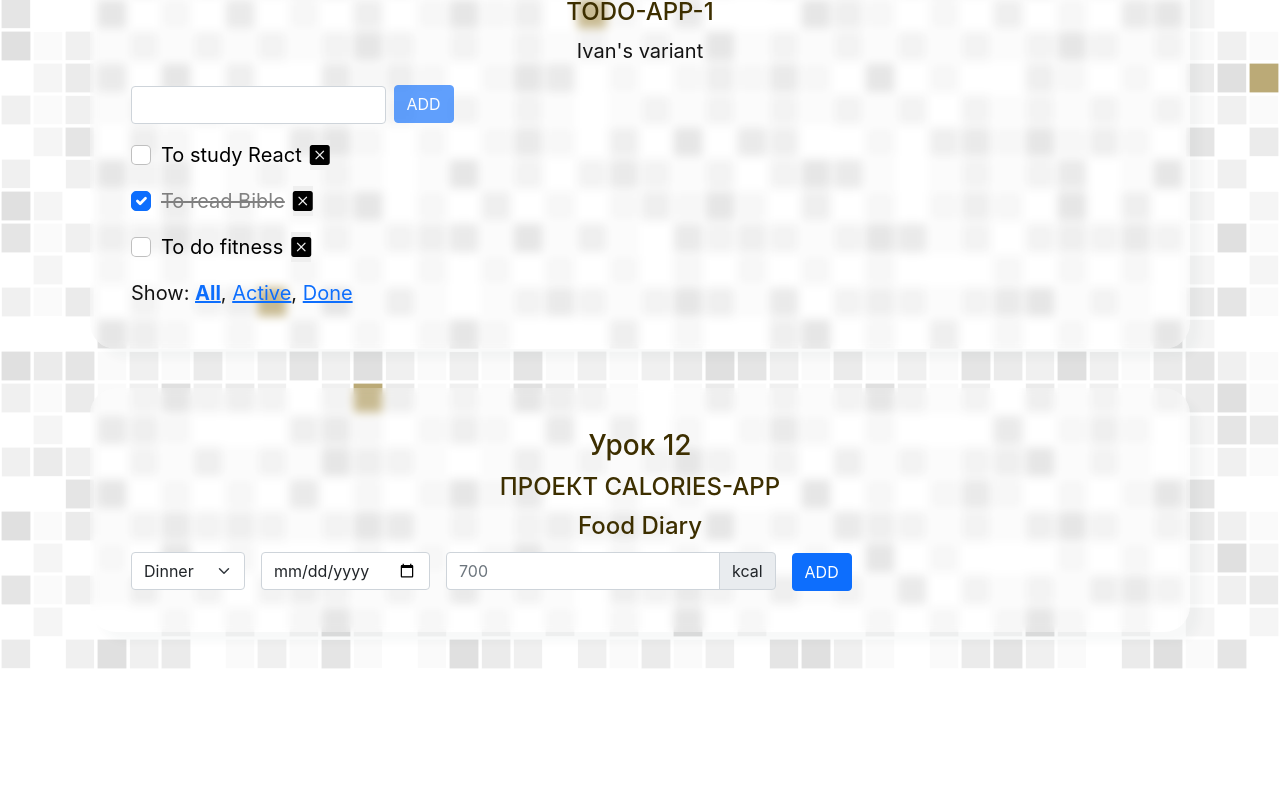
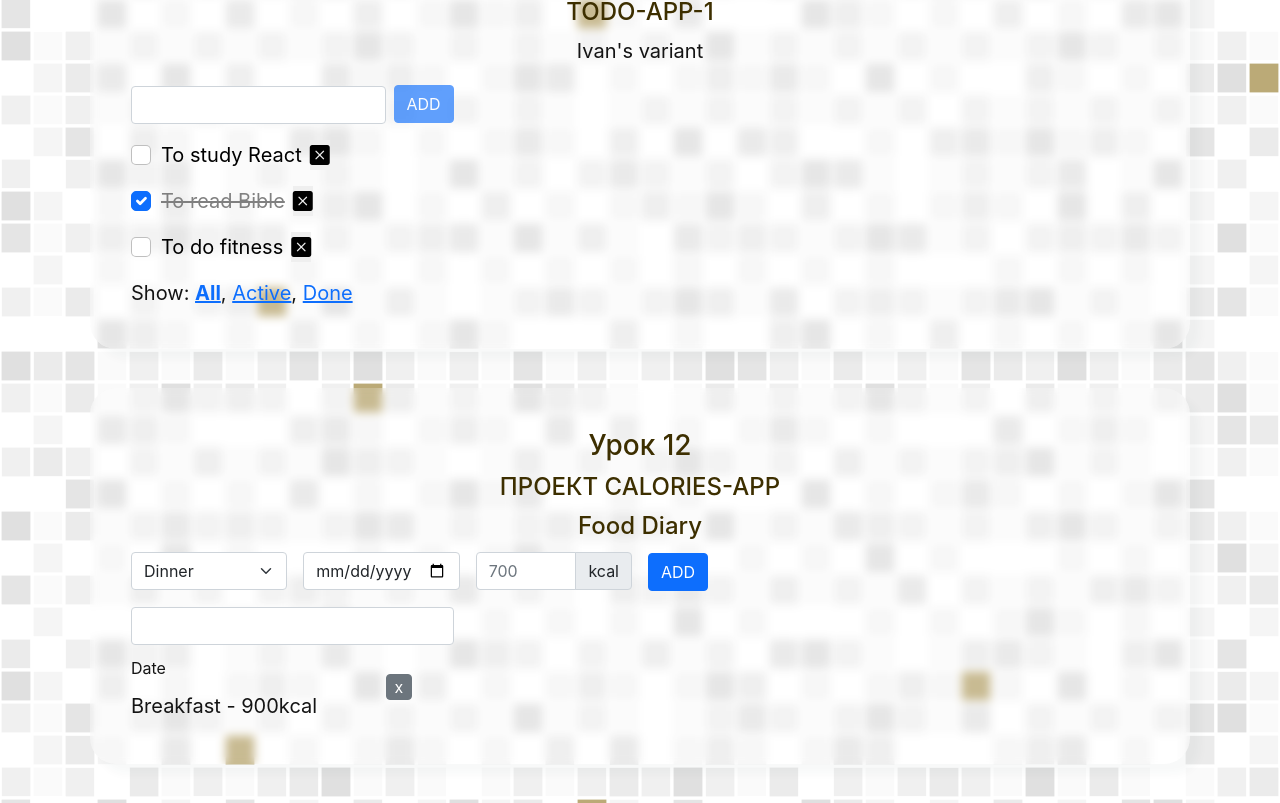
Before and after one commit to ybeliaev/react-basics-course, a React (Create React App) app: page / in a window 1280 px wide. Shown: the part 6018-6821 px from the top of the page. Before the commit the page ends 6689 px from the top, so only its background shows below. Built offline with nearby package versions, Linux system fonts and the light colour scheme.

Commit message:
add html for search panel

```diff
--- a/src/lessons/12-calories-app/index.tsx
+++ b/src/lessons/12-calories-app/index.tsx
@@ -6,8 +6,8 @@
       <h3>Урок 12</h3>
       <h4>ПРОЕКТ CALORIES-APP</h4>
       <h4>Food Diary</h4>
-      <form className="row gy-2 gx-3 align-items-center">
-        <div className="col-auto">
+      <form className="row gy-2 gx-3 mb-3 align-items-center">
+        <div className="col-md-2">
           <label className="visually-hidden" htmlFor="autoSizingSelect">
             Preference
           </label>
@@ -19,18 +19,13 @@
             <option value="3">Lunch</option>
           </select>
         </div>
-        <div className="col-auto">
+        <div className="col-md-2">
           <label className="visually-hidden" htmlFor="autoSizingInput">
             Name
           </label>
-          <input
-            type="date"
-            className="form-control"
-            id="autoSizingInput"
-            placeholder="Date"
-          />
+          <input type="date" className="form-control" id="autoSizingInput" />
         </div>
-        <div className="col-auto">
+        <div className="col-md-2">
           <label className="visually-hidden" htmlFor="autoSizingInputGroup">
             Username
           </label>
@@ -45,12 +40,26 @@
           </div>
         </div>
 
-        <div className="col-auto">
+        <div className="col-md-2">
           <button type="button" className="btn btn-primary">
             ADD
           </button>
         </div>
       </form>
+      <div className="row">
+        <div className="col-sm-4">
+          <input type="text" className="form-control" />
+        </div>
+        <div className="row align-items-center">
+          <div className="col-sm-3">
+            <small className="fs-6">Date</small> <br />
+            <span className="fs-5">Breakfast - 900kcal</span>
+          </div>
+          <div className="col">
+            <button className="btn btn-secondary lh-1 px-2 py-1 ">x</button>
+          </div>
+        </div>
+      </div>
     </div>
   );
 }
```
Also changed, not shown: 1 other file (tests, documents, lock files or other folders).
